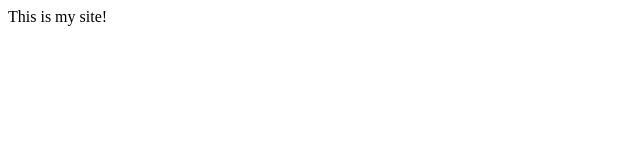
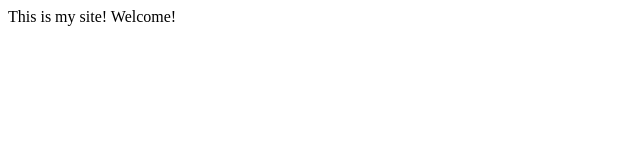
Before and after one commit to aladios/myH5, a plain HTML site: page index.html in a window 1280 px wide. Shown: the full height of the page, 0-640 px from the left. Drawn offline with Linux system fonts and the light colour scheme.

Commit message:
Update index.html

```diff
--- a/index.html
+++ b/index.html
@@ -5,6 +5,6 @@
     <title>My site</title>
   </head>
   <body>
-    This is my site!
+    This is my site! Welcome!
   </body>
 </html>
```
